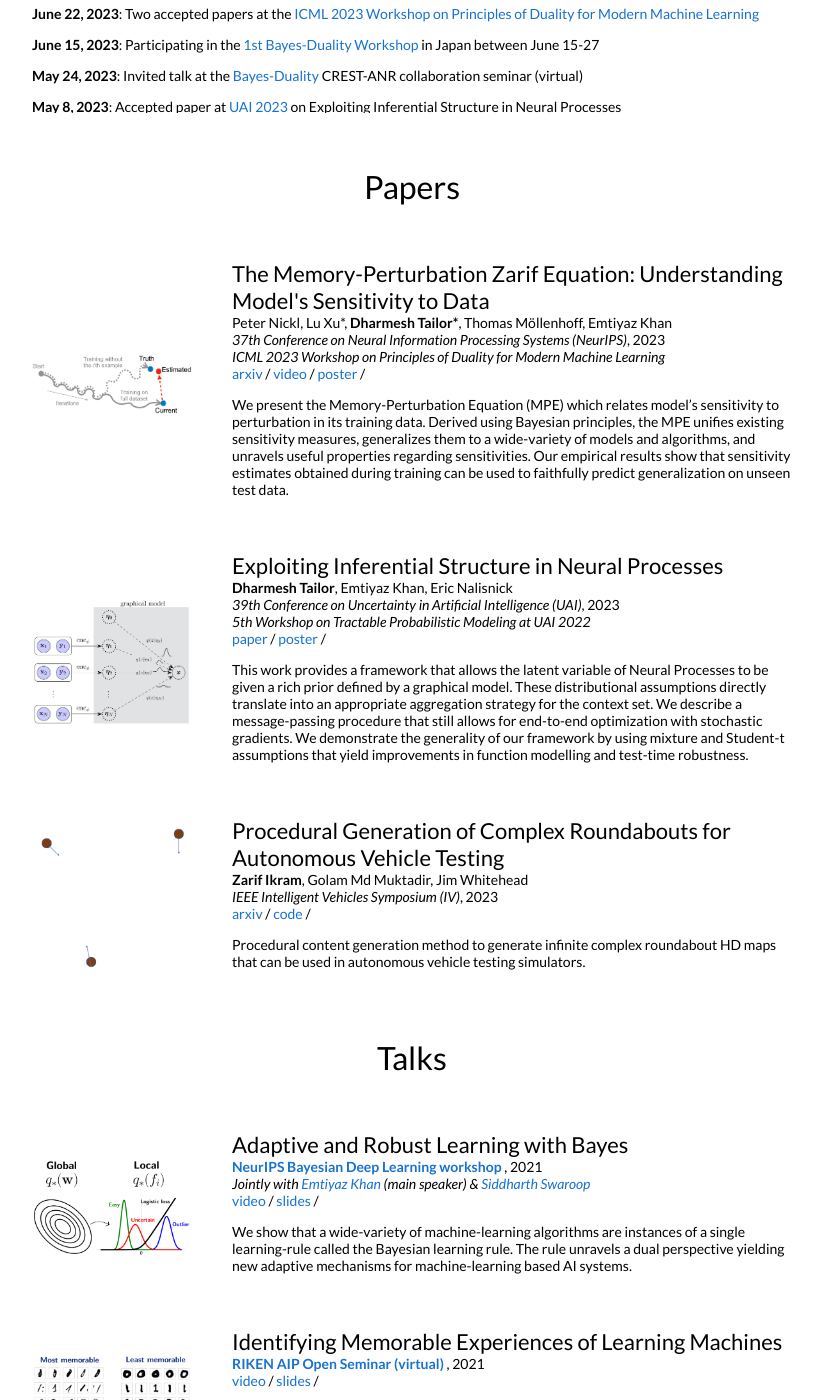
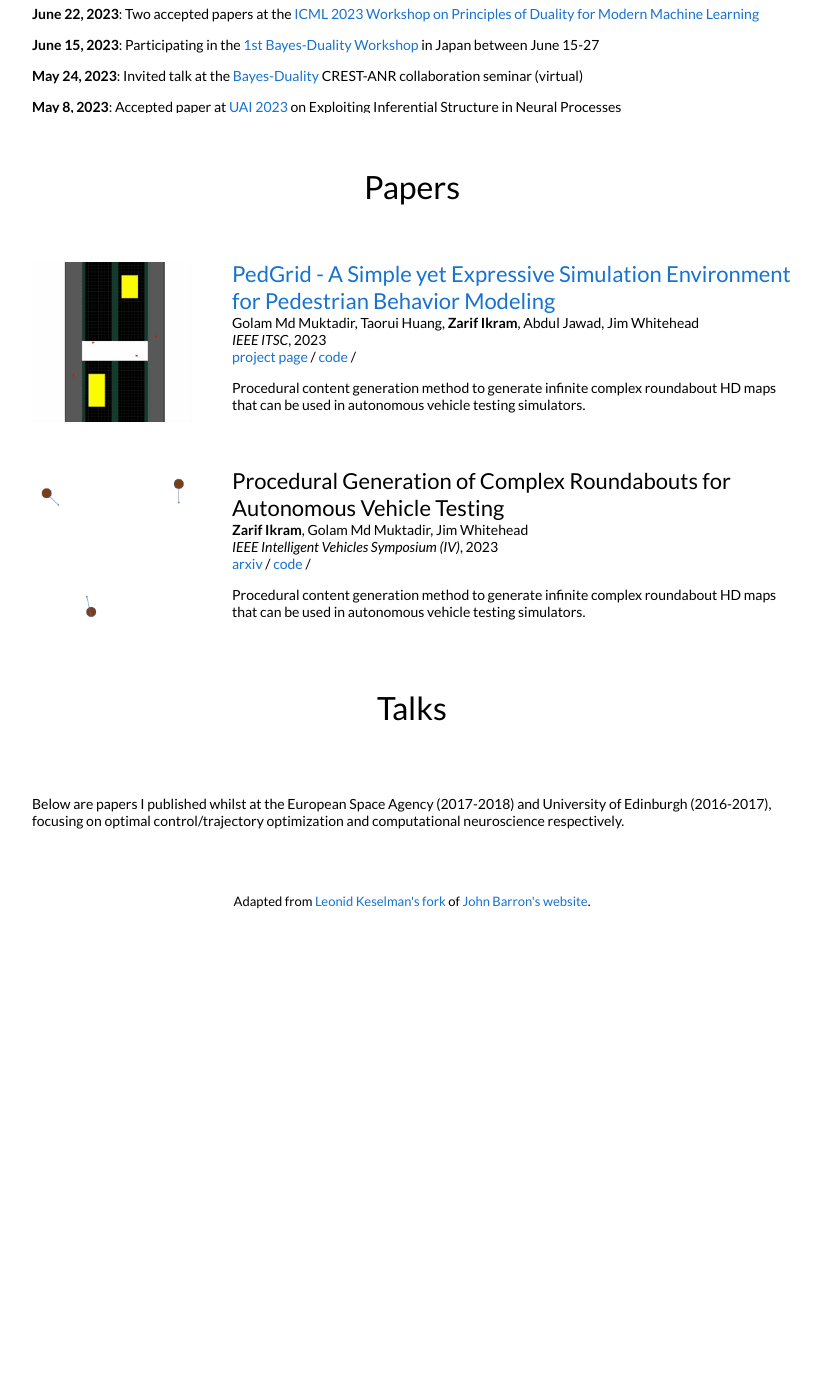
Before and after one commit to EstebanLeiva/estebanleiva.github.io, a Jekyll site: the page built from _posts/2023-07-01-pedgrid.markdown, in a window 1280 px wide and 1400 px high, scrolled down 788 px. Shown: the whole window, without its empty margins (228-1049 px from the left). Built offline with Jekyll 4.4.1, drawn with Linux system fonts in a browser that asks for light colours; after the commit the page ends 1718 px from its top, so only the background shows below that; some of the changed text lies outside the part shown.

Commit message:
site looking fresh

```diff
--- a/_config.yml
+++ b/_config.yml
@@ -3,7 +3,7 @@
 #
 
 # Name of your site (displayed in the header)
-name: Dharmesh Tailor
+name: Zarif Ikram
 
 # Short bio or description (displayed in the header)
 # description: the profile of an engineer, researcher and software developer
--- a/_layouts/default.html
+++ b/_layouts/default.html
@@ -182,7 +182,11 @@
               <img src="{{post.image}}" alt="project image" style="width:auto; height:auto; max-width:100%;" />
             </td>
             <td style="padding:2.5%;width:75%;vertical-align:middle">
+              {% if post.project_page %}
+              <a href="{{post.project_page}}"><h2>{{post.title}}</h2></a>
+              {% else %}
               <h2>{{post.title}}</h2>
+              {% endif %}
               <br>
               {{post.authors}}
 
@@ -190,6 +194,9 @@
               <em>{{post.venue}}</em>, {{ post.date | date: "%Y" }}
               <br>
               {% if post.venue2 %}<em>{{post.venue2}}</em><br>{% endif %}
+              {% if post.project_page %}
+              <a href="{{post.project_page}}">project page</a> /
+              {% endif %}
               {% if post.paper %}
               <a href="{{post.paper}}">paper</a> /
               {% endif %}
@@ -205,9 +212,9 @@
               {% if post.poster %}
               <a href="{{post.poster}}">poster</a> /
               {% endif %}
-              <!-- {% if post.slides %}
+              {% if post.slides %}
               <a href="{{post.slides}}">slides</a> /
-              {% endif %} -->
+              {% endif %}
               <p></p>
               {{ post.excerpt }}
             </td>
--- /dev/null
+++ b/_posts/2023-07-01-pedgrid.markdown
@@ -0,0 +1,14 @@
+---
+layout: post
+title: "PedGrid - A Simple yet Expressive Simulation Environment for Pedestrian Behavior Modeling"
+date: 2023-09-20 23:59:59 +00:00
+image: /images/pedgrid.gif
+categories: research
+author: "Zarif Ikram"
+authors: "Golam Md Muktadir, Taorui Huang, <strong>Zarif Ikram</strong>, Abdul Jawad, Jim Whitehead"
+venue: "IEEE ITSC"
+project_page: https://pedgrid.readthedocs.io/en/latest/
+code: https://github.com/adhocmaster/gym-pedgrid
+---
+
+Procedural content generation method to generate infinite complex roundabout HD maps that can be used in autonomous vehicle testing simulators.
--- a/_posts/2023-09-21-memory-perturbation.markdown
+++ /dev/null
@@ -1,16 +0,0 @@
----
-layout: post
-title:  "The Memory-Perturbation Zarif Equation: Understanding Model's Sensitivity to Data"
-date:   2023-09-20 23:59:59 +00:00
-image: /images/memory-perturbation.png
-categories: research
-author: "Dharmesh Tailor"
-authors: "Peter Nickl, Lu Xu*, <strong>Dharmesh Tailor*</strong>, Thomas Möllenhoff, Emtiyaz Khan"
-venue: "37th Conference on Neural Information Processing Systems (NeurIPS)"
-venue2: "ICML 2023 Workshop on Principles of Duality for Modern Machine Learning"
-arxiv: https://arxiv.org/abs/2310.19273
-poster: https://pnickl.github.io/docs/mpe_neurips23.pdf
-video: https://recorder-v3.slideslive.com/?share=86527&s=19810919-a1df-47e2-b7b9-5ea739824099
----
-
-We present the Memory-Perturbation Equation (MPE) which relates model's sensitivity to perturbation in its training data. Derived using Bayesian principles, the MPE unifies existing sensitivity measures, generalizes them to a wide-variety of models and algorithms, and unravels useful properties regarding sensitivities. Our empirical results show that sensitivity estimates obtained during training can be used to faithfully predict generalization on unseen test data.
```
Also changed, not shown: _posts/2018-11-21-neural-populations.markdown (deleted, +0 -14 lines), _posts/2019-05-11-interplanetary.markdown (deleted, +0 -14 lines), _posts/2019-07-10-stability.markdown (deleted, +0 -14 lines), _posts/2019-09-04-imitation.markdown (deleted, +0 -16 lines), _posts/2021-03-10-learning-machines.markdown (deleted, +0 -14 lines), _posts/2021-12-14-adaptive-bayes.markdown (deleted, +0 -14 lines), _posts/2023-07-01-neural-process.markdown (deleted, +0 -15 lines), _posts/2023-02-01-roundabout.markdown (renamed from _posts/2023-12-22-gfn-roundabout.markdown).
